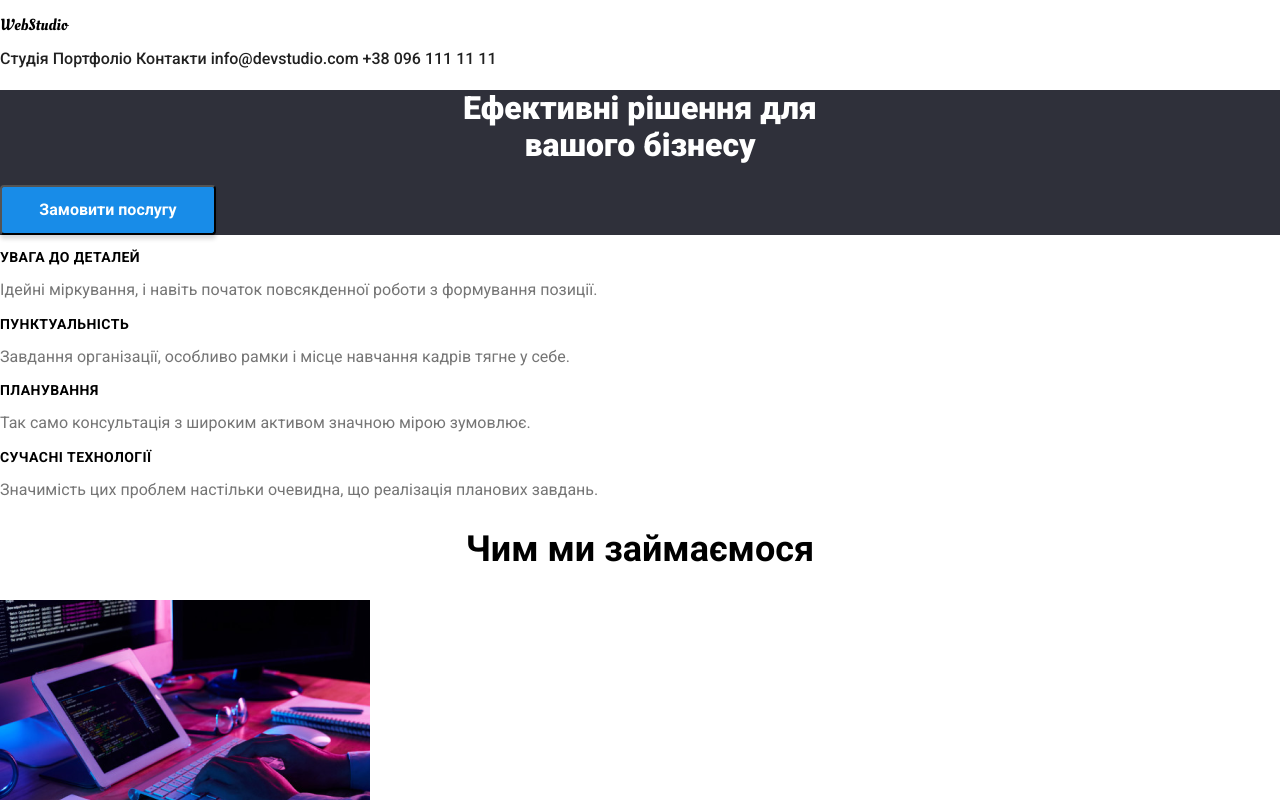
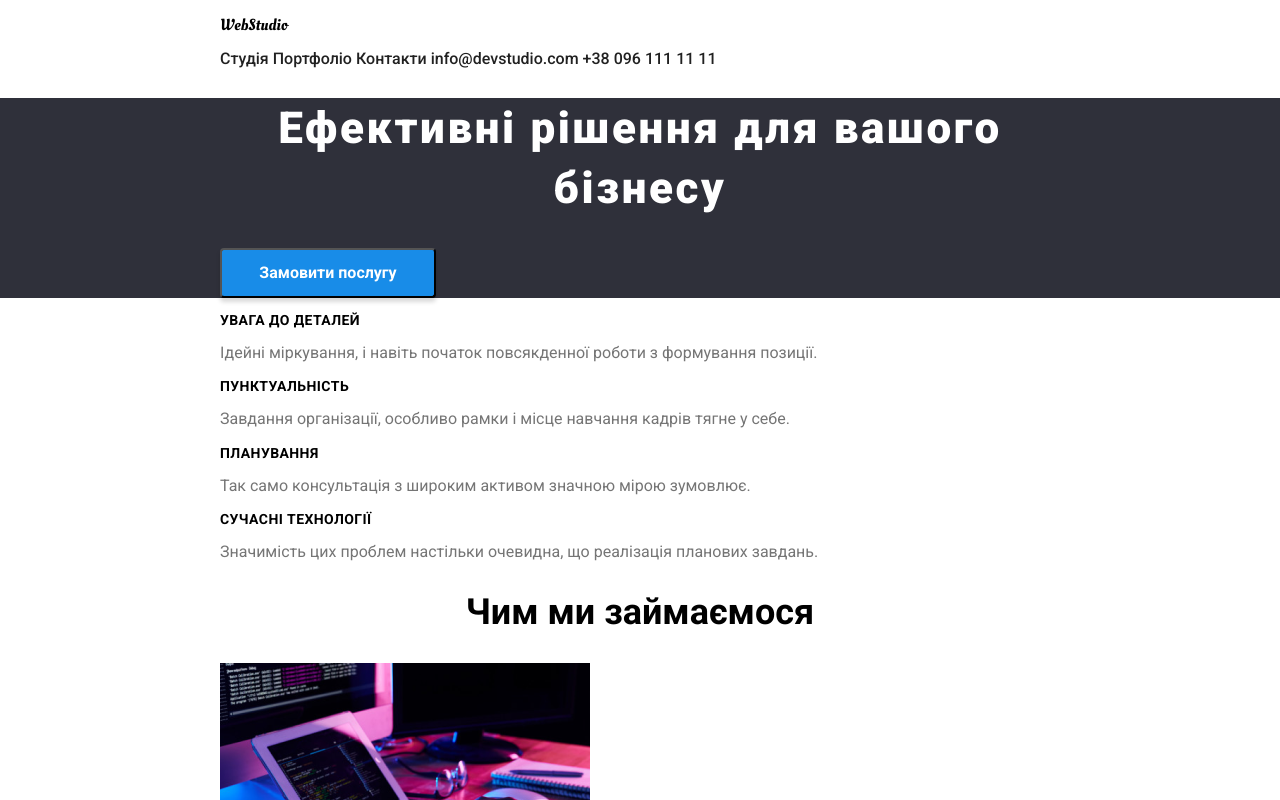
Before and after one commit to Alexxdz/WebStudio, a plain HTML site: page index.html in a window 1280 px wide. Shown: the top 800 px of the page. Drawn offline with Linux system fonts and the light colour scheme.

Commit message:
container

```diff
--- a/css/styles.css
+++ b/css/styles.css
@@ -3,6 +3,18 @@
 
 h1 {color : #FFFFFF;
     text-align: center;
+    font-family: 'Roboto', sans-serif;
+    font-weight: 900;
+    font-size: 44px;
+    line-height: 60px;
+    letter-spacing: 0.06em;
+    text-align: center;
+}
+
+.container {
+    width: 840px;
+    margin: 0 auto;
+    padding: 0 15px;
 }
 
 button {color: #ffffff;background: #188CE8;
@@ -43,9 +55,6 @@ header a {font-family: 'Roboto', sans-serif;
   font-weight: 500;
  }
 
-h1 {font-family: 'Roboto', sans-serif;
-    font-weight: 900;
-}
 
  #studio h3 {font-family: 'Roboto', sans-serif;
    font-weight: 700;
--- a/index.html
+++ b/index.html
@@ -13,6 +13,7 @@
 <body>
     <header class="header">
         <div class="header_div">
+            <div class="container">
                 <p class="header_text">WebStudio</p>
             <nav class="header_navigation">
                 <a href="#studio" class="header_link">Студія</a>
@@ -22,28 +23,26 @@
               <a href="tel:+380961111111" class="header_link">+38 096 111 11 11</a>
             </nav>
             </div>
+      </div>
     </header>
     <main class="main">
         <section id="webstudio" class="webstudio">
             <div class="webstudio_div">
-          <h1 class="webstudio_title">Ефективні рішення для <br> вашого бізнесу </br></h1>
+                <div class="container">
+                    <h1 class="webstudio_title">Ефективні рішення для  вашого бізнесу </h1>
            <button type="button" class="webstudio_button">Замовити послугу</button>
+                </div>
         </div>
         </section>
         <section id="studio" class="studio">
         <div class="studio_div">
+            <div class="container">
                 <h3 class="studio_title">Увага до деталей</h3>
                 <p class="studio_text">Ідейні міркування, і навіть початок повсякденної роботи з формування позиції.</p>
-        </div>
-        <div >
                 <h3>Пунктуальність </h3>
                   <p>Завдання організації, особливо рамки і місце навчання кадрів тягне у себе.</p>
-        </div>
-        <div class="studio_div">
                   <h3 class="studio_title">Планування</h3>
                   <p class="studio_text">Так само консультація з широким активом значною мірою зумовлює.</p>
-        </div>
-        <div class="studio_div">
                 <h3 class="studio_title">Сучасні технології</h3>
                 <p class="studio_text">Значимість цих проблем настільки очевидна, що реалізація планових завдань.</p>
                     <h2 class="studio_title" >Чим ми займаємося</h2>
@@ -56,8 +55,10 @@
                   <div class="studio_image" >
                       <img  class="studio_image" src="/IMG/img3.png" alt="sdawd">
                   </div>
+            </div>
         </section>
         <section id="portfolio" class="portfolio">
+            <div class="container">
                 <h2 class="portfolio_title">Наша команда</h2>
             <div class="portfolio_div">
                 <img class="portfolio_image" src="/IMG/img4.jpg" alt="vzvzv">
@@ -88,16 +89,19 @@
                 <p class="portfolio_text">UI Designer</p>
             </div>
         </div>
+            </div>
     </section>
     </main>
     <footer class="footer">
         <section id="contacts" class="contacts">
+            <div class="container">
                 <div class="contacts_list" >
                     <p class="contacts_text">WebStudio </p>
                     <address class="contacts_adds">м. Київ, пр-т Лесі Українки, 26</address>
                     <a class="contacts_link" href="mailto:info@devstudio.com">info@devstudio.com</a>
                     <a class="contacts_link" href="tel:+380961111111">+38 096 111 11 11</a>
                   </div>
+            </div>
     </section>
     </footer>
 </body>
```
Also changed, not shown: css/normalize.css. Lines whose indentation alone changed are shown as unchanged.
